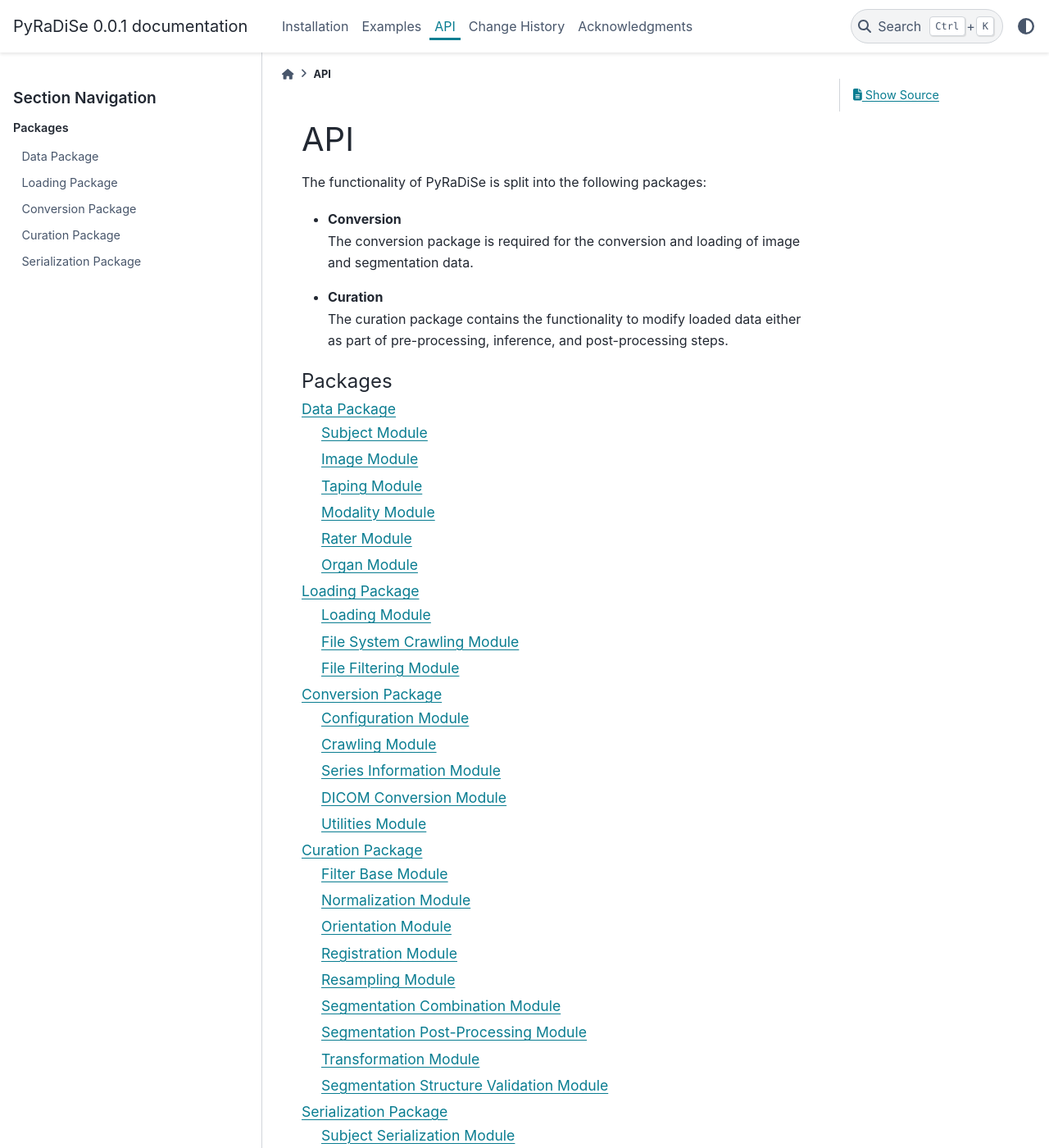
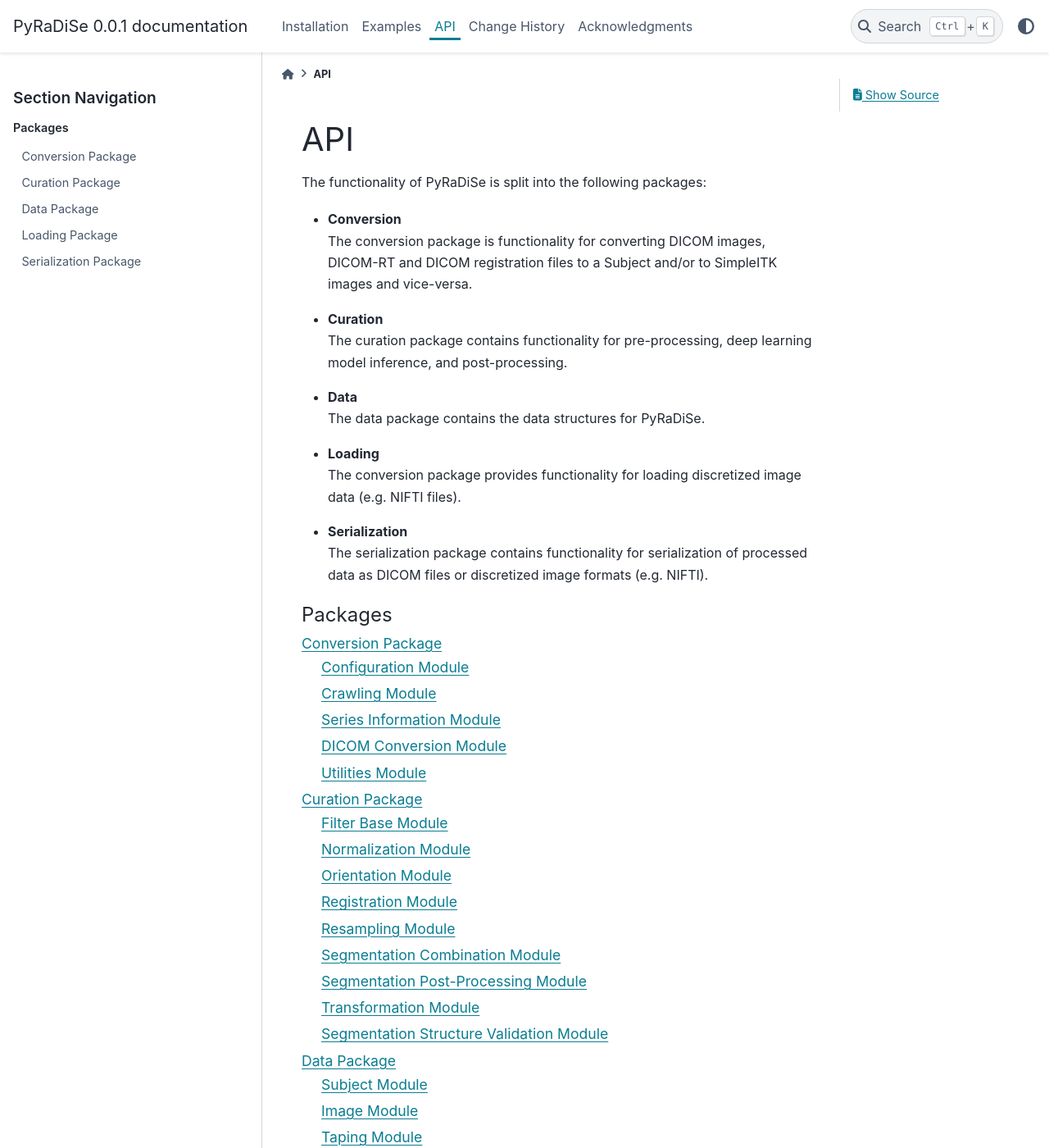
Before and after one commit to ubern-mia/pyradise, a Sphinx documentation site: the page built from docs/api.rst, in a window 1280 px wide and 1400 px high. Shown: the whole window at 82% size. Built offline with Sphinx 7.4.7 and the PyData theme 0.15.4, drawn with Linux system fonts in a browser that asks for light colours; formulas are drawn with MathJax 3; pages that are not in the unit, such as notebooks, are missing from menus; the version number is read from the project's files by our own code; some of the changed text lies outside the part shown.

Commit message:
minor updates to the doc files (filling out missing packages in API)

```diff
--- a/docs/acknowledgment.rst
+++ b/docs/acknowledgment.rst
@@ -1,7 +1,7 @@
 Acknowledgments
 ===============
 
-PyRaDiSe would not be possible without the help of contributors and also open source code bases.
+PyRaDiSe would not be possible without the help of contributors and also open source code.
 
 Contributors
 ------------
@@ -15,7 +15,7 @@
 
 Open source code
 ----------------
-Parts of PyRaDiSe base on open source code, which we acknowledge hereby:
+Parts of PyRaDiSe is based on open source code, acknowledged below:
 
  - Some functionality for generating HDF5 dataset files is taken from `pymia <https://pymia.readthedocs.io/en/latest/>`_
  - Some conversion functionality is used from `RT-utils <https://github.com/qurit/rt-utils>`_
--- a/docs/api.rst
+++ b/docs/api.rst
@@ -4,17 +4,23 @@
 The functionality of PyRaDiSe is split into the following packages:
 
 * | **Conversion**
-  | The conversion package is required for the conversion and loading of image and segmentation data.
+  | The conversion package is functionality for converting DICOM images, DICOM-RT and DICOM registration files to a Subject and/or to SimpleITK images and vice-versa.
 * | **Curation**
-  | The curation package contains the functionality to modify loaded data either as part of pre-processing, inference, and post-processing steps.
+  | The curation package contains functionality for pre-processing, deep learning model inference, and post-processing.
+* | **Data**
+  | The data package contains the data structures for PyRaDiSe.
+* | **Loading**
+  | The conversion package provides functionality for loading discretized image data (e.g. NIFTI files).
+* | **Serialization**
+  | The serialization package contains functionality for serialization of processed data as DICOM files or discretized image formats (e.g. NIFTI).
 
 
 .. toctree::
     :maxdepth: 3
     :caption: Packages
 
+    pyradise.conversion
+    pyradise.curation
     pyradise.data
     pyradise.loading
-    pyradise.conversion
-    pyradise.curation
     pyradise.serialization
```
